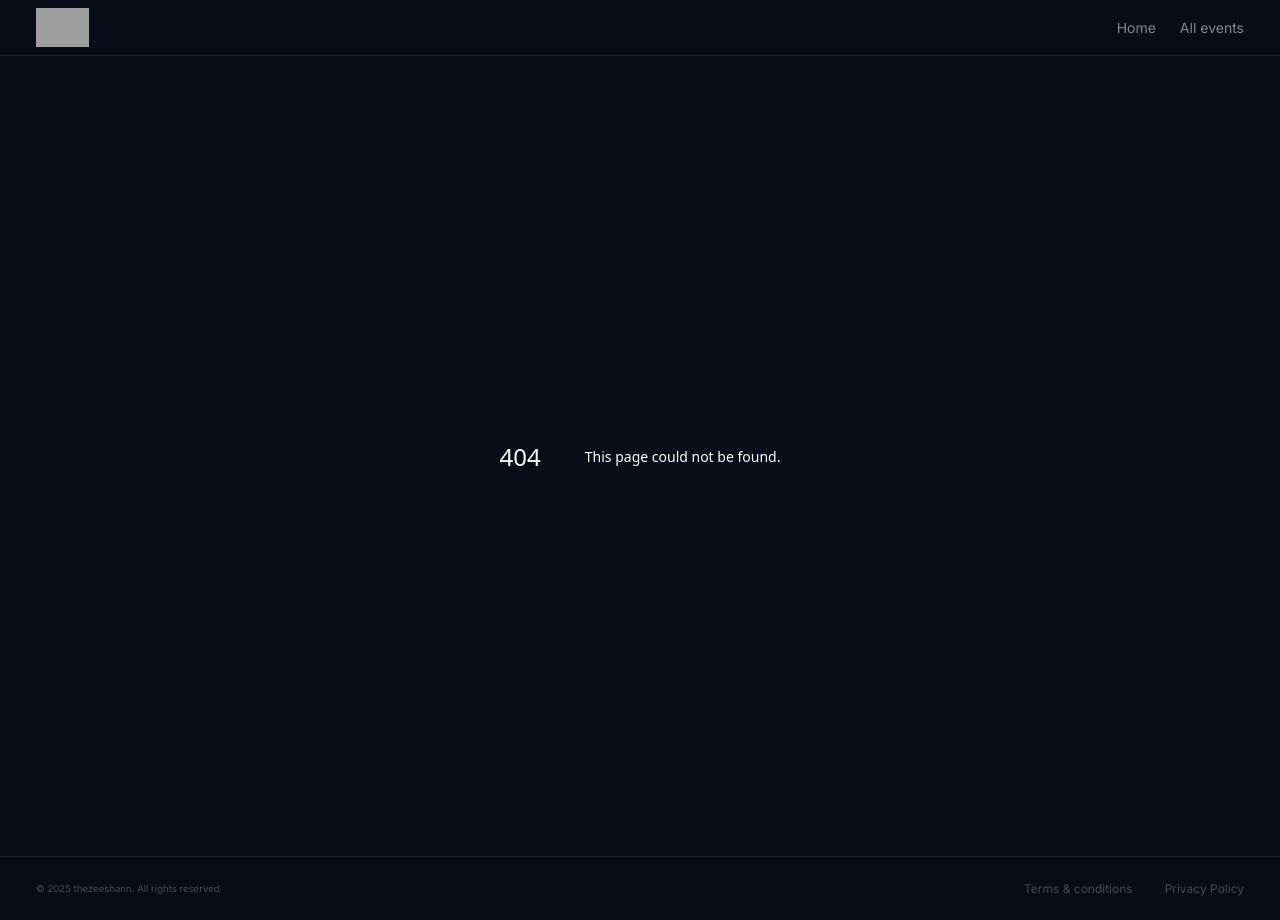
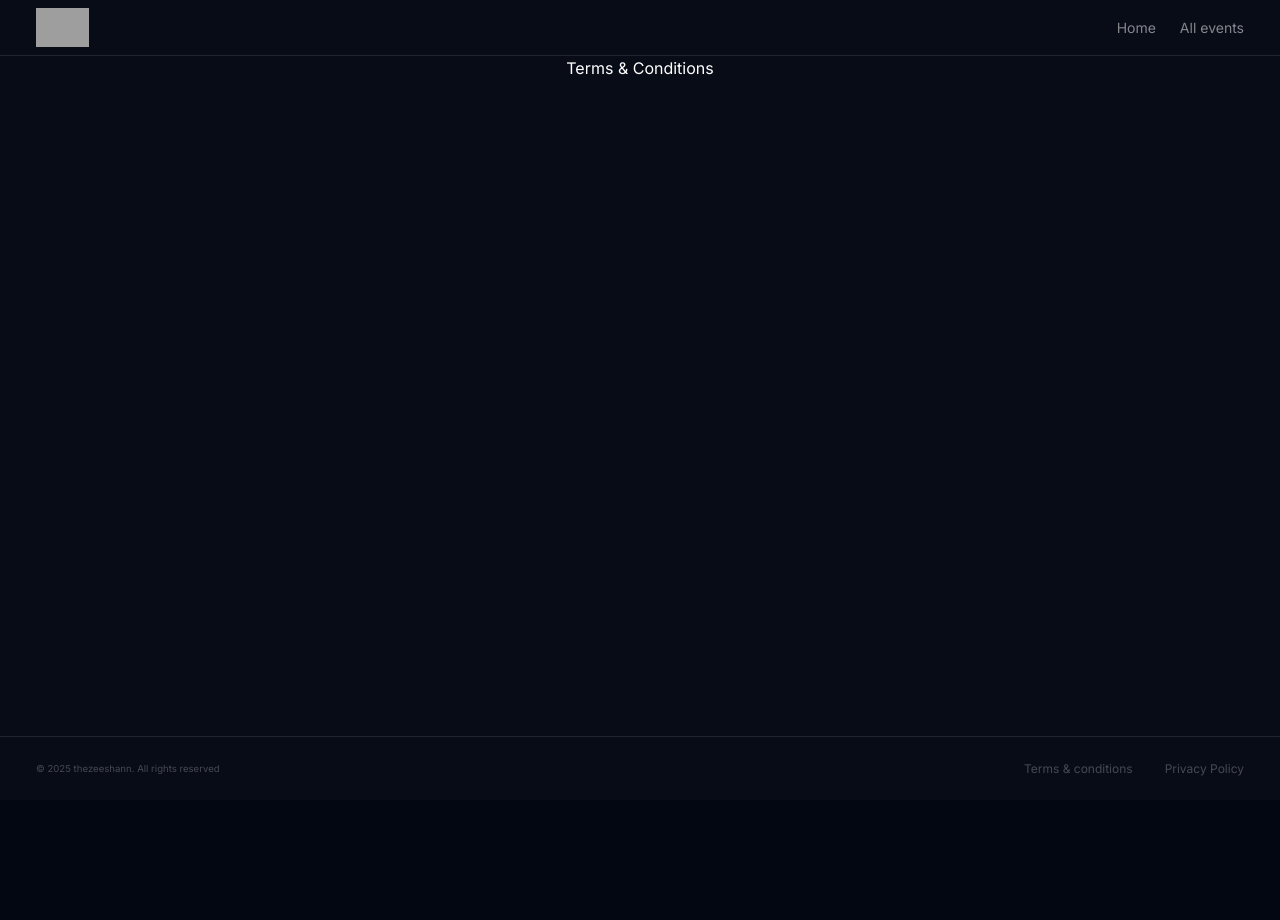
Before and after one commit to thezeeshann/evento, a Next.js app: page /terms-conditions in a window 1280 px wide. Before the commit this address had no page. After the commit the page ends 800 px from the top, so only its background shows below. Built offline with nearby package versions, Linux system fonts and the light colour scheme; grey boxes are pictures that could not be loaded.

Commit message:
feat: added terms & privacy components

```diff
--- /dev/null
+++ b/src/app/privacy-policy/page.tsx
@@ -0,0 +1,9 @@
+import React from 'react'
+
+const PrivacyPolicy = () => {
+  return (
+    <main className='text-center'>Privacy Policy</main>
+  )
+}
+
+export default PrivacyPolicy
--- /dev/null
+++ b/src/app/terms-conditions/page.tsx
@@ -0,0 +1,9 @@
+import React from 'react'
+
+const TermsConditions = () => {
+  return (
+    <main className=' text-center'>Terms & Conditions</main>
+  )
+}
+
+export default TermsConditions
```
